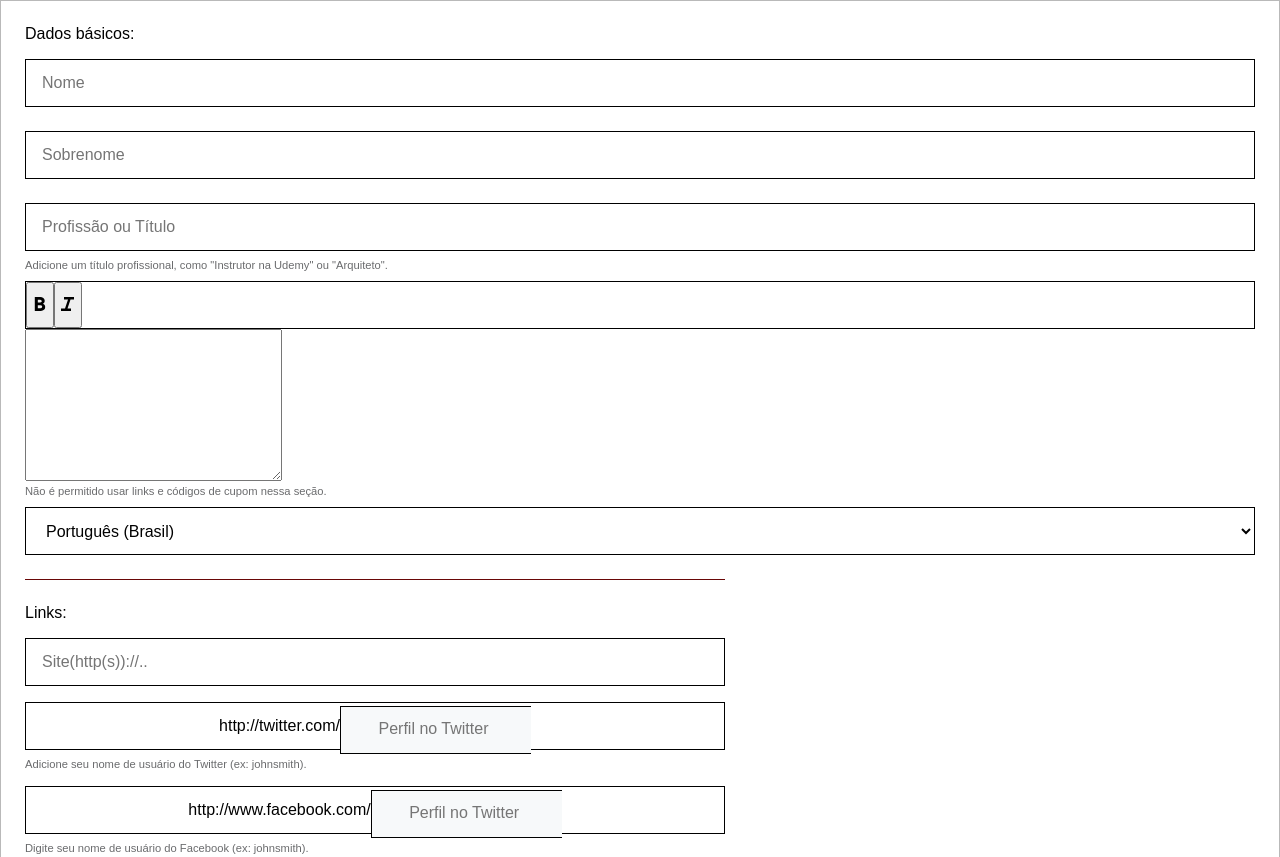
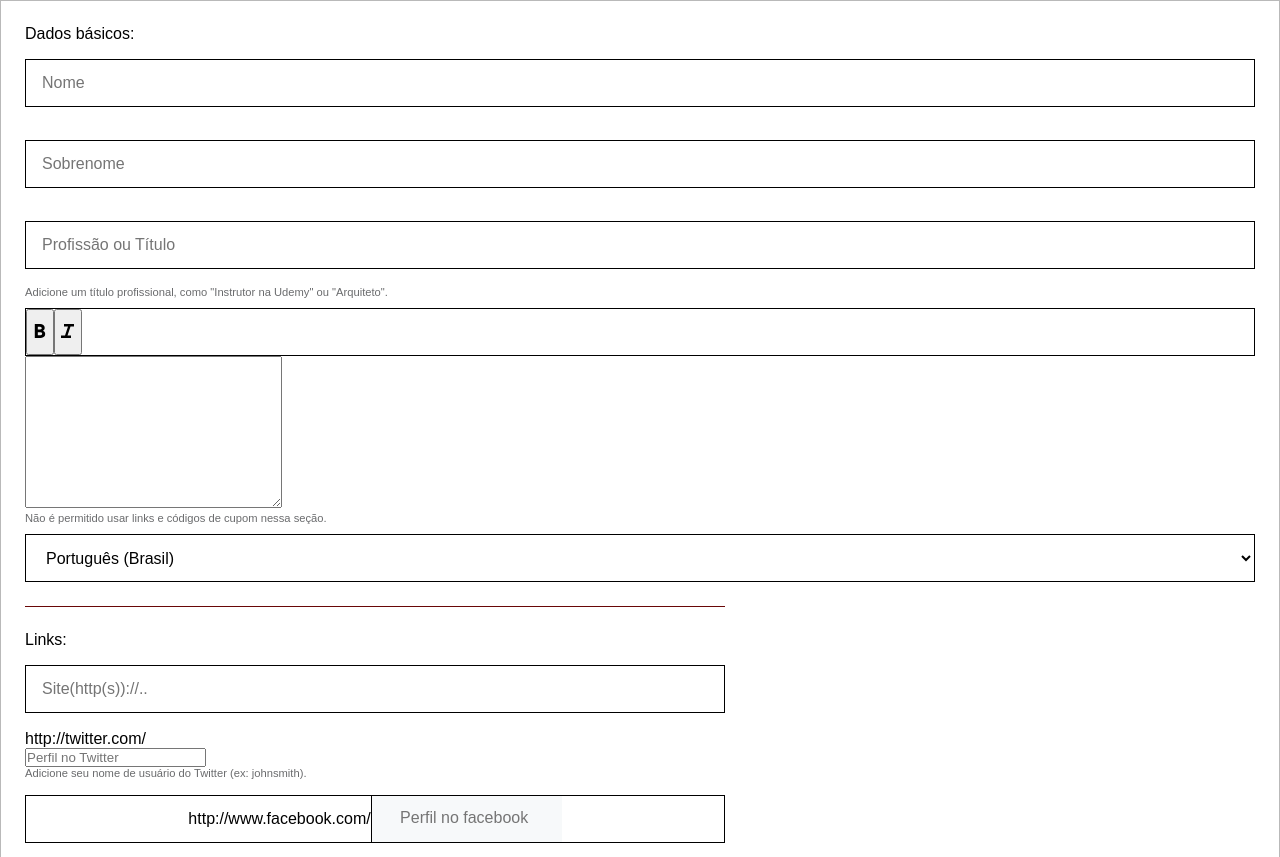
Before and after one commit to AdriannoMendes/Udemy-layout, a plain HTML site: page index.html in a window 1280 px wide. Shown: the part 864-1721 px from the top of the page. Drawn offline with Linux system fonts and the light colour scheme.

Commit message:
ajustes de estilo no formulário

```diff
--- a/css/geral.css
+++ b/css/geral.css
@@ -115,13 +115,13 @@ select.input-padrao{
     width: 100%;
     padding: 0px 16px;
     border: 1px solid black;
-    margin-bottom: 8px;
+    margin-bottom: 17px;
     margin-top: 16px;
 }
 
 .input-posteriores{
     display: flex;
-    align-items: center;
+    justify-content: center;
     width: auto;
     font-size: 12px;
     text-align: center;
@@ -129,10 +129,17 @@ select.input-padrao{
     background-color: #F7F9FA;
     border-right: none;
 }
+.dentro-input{
+    padding: 0 16px;
+}
 
 .input-padrao::placeholder{
     font-size: medium;
 }
+
+
+
+
 .div-final{
     display: flex;
     justify-content: left;
--- a/css/pequena.css
+++ b/css/pequena.css
@@ -71,8 +71,6 @@ button{
 
 
 
-
-
 /* FIM DO CABEÇALHO TELA MOBILE */
 /* -------------------------------------------------------- */
 
@@ -100,42 +98,26 @@ button{
     font-family: Arial, Helvetica, sans-serif;
 }
 
+.nome-perfil{
+    text-align: center;
+    padding: 0 16px;
+}
+
+.menu-opcoes{
+    padding: 20px 0;
+}
+
 .menu-opcoes li{
     padding: 4px 16px;
     list-style: none;
     color: red;
 }
 
-ul.menu-opcoes{
-    padding: 24px 0px;
-}
-
-
 .cabecalho{
     border: 1px solid rgb(185, 185, 185);
     text-align: center;
     padding: 16px 0;
 }
-.input-padrao{
-    height: 48px;
-    width: 100%;
-    padding: 0px 16px;
-    border: 1px solid black;
-    margin-bottom: 8px;
-    margin-top: 16px;
-}
-
-.input-posteriores{
-    display: flex;
-    align-items: center;
-    width: auto;
-    font-size: 12px;
-    text-align: center;
-    padding: 0px 20px 0px 15px;
-    background-color: #F7F9FA;
-    border-right: none;
-}
-
 
 .espacamento-entre-campos{
     margin: 24px auto;
--- a/index.html
+++ b/index.html
@@ -86,8 +86,12 @@
                     <strong>A</strong>
                 </div>
             </div>
-            <div>
-                <div class="div-strong"><strong>Adriano</strong></div>
+
+            <div class="nome-perfil">
+                <strong>Adriano</strong>
+            </div>
+
+            <div class="menu-opcoes">
                 <ul>
                     <li><a href="">Visualizar perfil público</a></li>
                     <li><a href="">Perfil</a></li>
@@ -156,14 +160,21 @@
                                         <legend class="legenda">Links:</legend>
                                     </div>
                                     <input class="input-padrao" type="text" placeholder="Site(http(s))://..">
-                                    <div class="dentro-input input-padrao">
-                                        http://twitter.com/
-                                        <input class="input-padrao input-posteriores" type="text" placeholder="Perfil no Twitter">
+
+
+
+                                    <div class="">
+                                        <div class="">http://twitter.com/</div>
+                                        <input class=" " type="text" placeholder="Perfil no Twitter">
                                     </div>
+
+
+
+
                                     <div class="alert-text">Adicione seu nome de usuário do Twitter (ex: johnsmith).</div>
                                     <div class="dentro-input input-padrao">
                                         http://www.facebook.com/
-                                        <input class="input-padrao input-posteriores" type="text" placeholder="Perfil no Twitter">
+                                        <input class="input-padrao input-posteriores" type="text" placeholder="Perfil no facebook">
                                     </div>
                                     <div class="alert-text">Digite seu nome de usuário do Facebook (ex: johnsmith).</div>
                                     <div class="dentro-input input-padrao">
```
